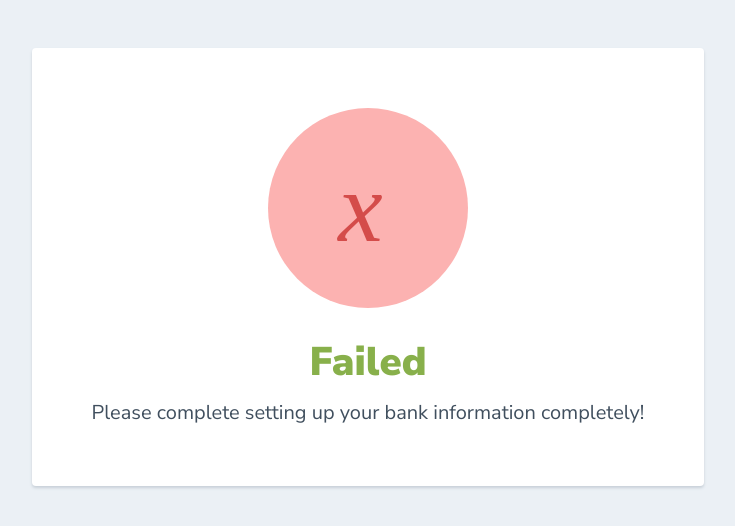
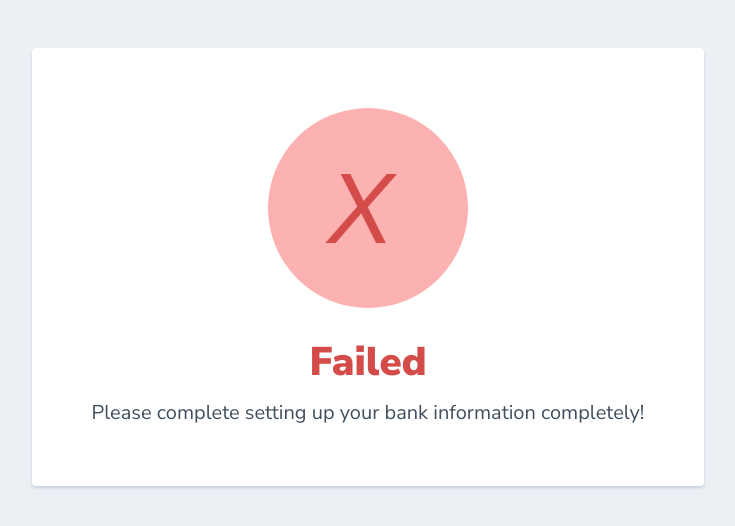
Before and after one commit to Habib23me/stripe-error, a plain HTML site: page index.html in a window 1280 px wide. Shown: the whole page, without its empty margins (272-1007 px from the left). Drawn offline with Linux system fonts and the light colour scheme.

Commit message:
Update index.html

```diff
--- a/index.html
+++ b/index.html
@@ -9,7 +9,7 @@
         background: #EBF0F5;
       }
         h1 {
-          color: #88B04B;
+          color: #d44c4a;
           font-family: "Nunito Sans", "Helvetica Neue", sans-serif;
           font-weight: 900;
           font-size: 40px;
@@ -23,6 +23,7 @@
         }
       i {
         color: #d44c4a;
+        font-family:  sans-serif;
         font-size: 100px;
         line-height: 200px;
         margin-left:-15px;
@@ -39,7 +40,7 @@
     <body>
       <div class="card">
       <div style="border-radius:200px; height:200px; width:200px; background: #fcb2b1; margin:0 auto;">
-        <i class="checkmark">x</i>
+        <i class="checkmark">X</i>
       </div>
         <h1>Failed</h1>
         <p>Please complete setting up your bank information completely!</p>
```
